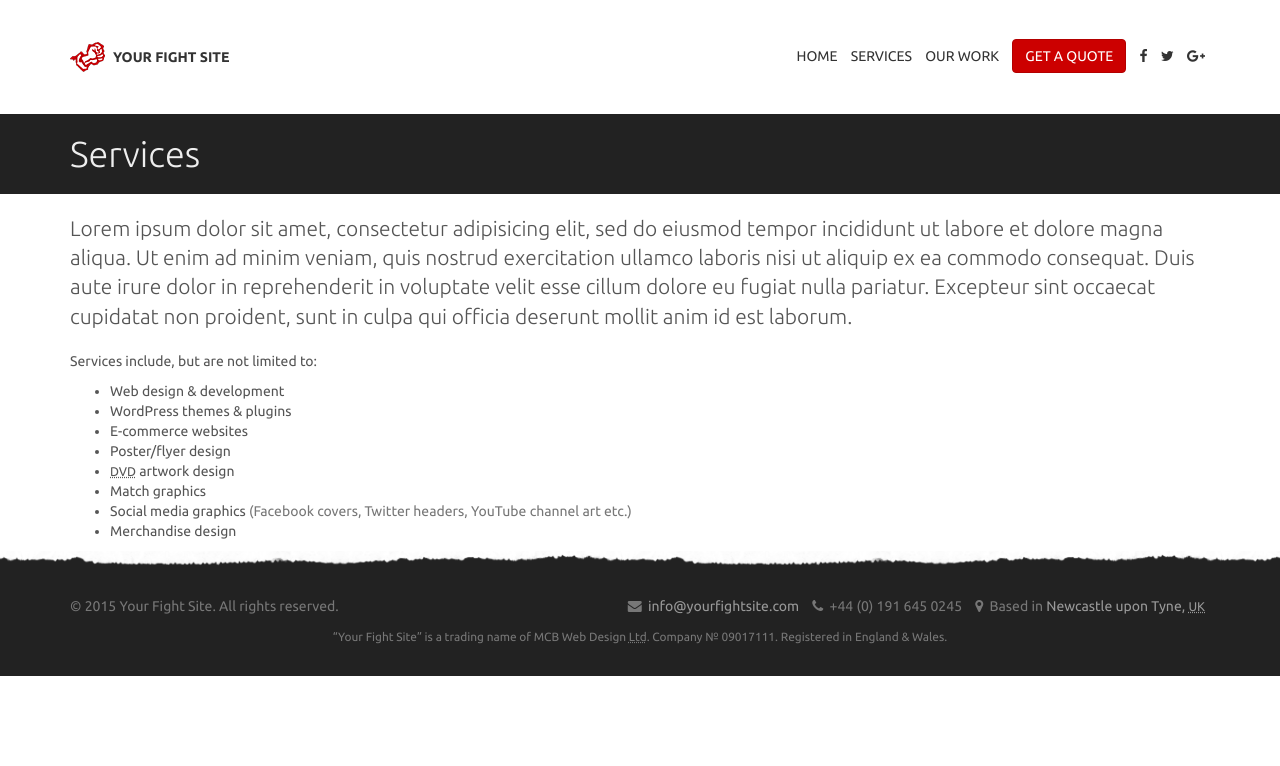
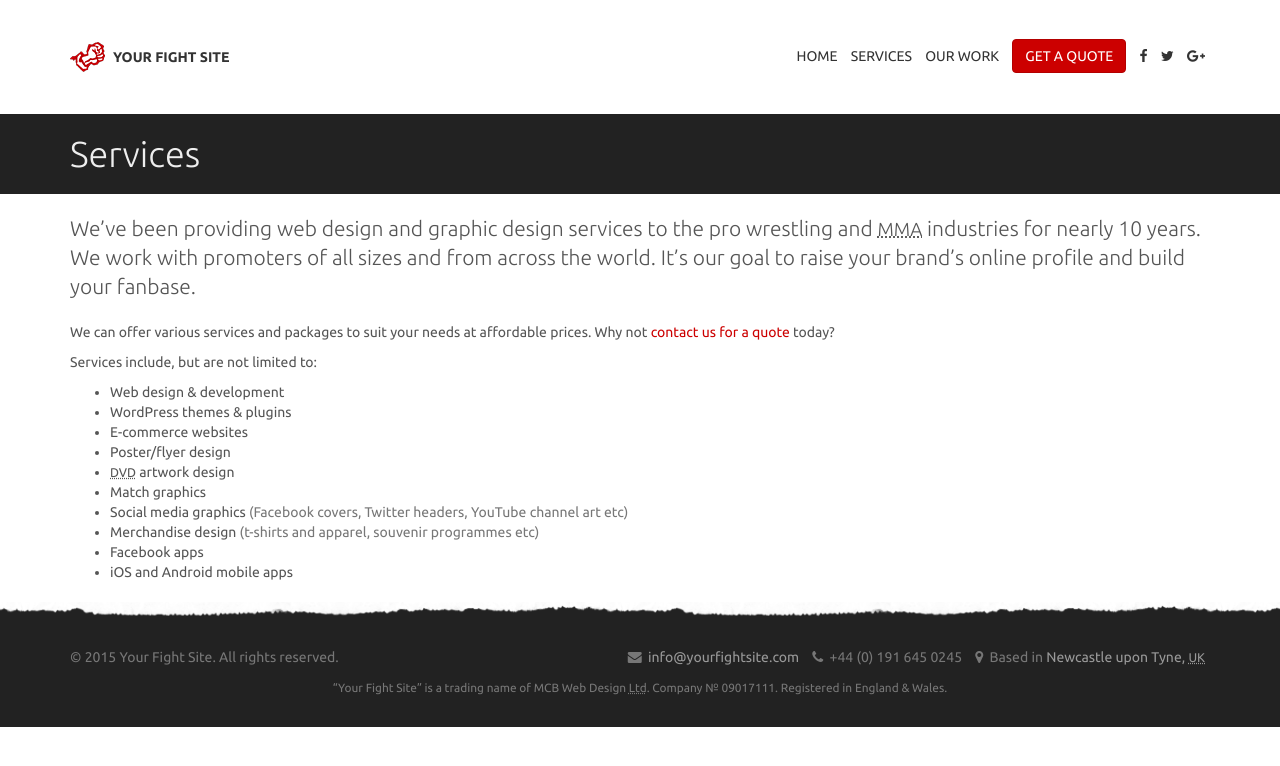
Before and after one commit to yourfightsite/yourfightsite.github.io, a Jekyll site: the page built from services.html, in a window 1280 px wide. Shown: the top 766 px of the page. Built offline with Jekyll 4.4.1, drawn with Linux system fonts in a browser that asks for light colours; nearby versions of some CDN libraries.

Commit message:
Tweak copy on home page and services page

```diff
--- a/css/application.css
+++ b/css/application.css
@@ -1,4 +1,5 @@
 html {
+  text-rendering: optimizeLegibility;
   -webkit-font-smoothing: antialiased;
 }
 
@@ -37,6 +38,7 @@ abbr[title] {
 .site-footer {
   color: #777;
   background: #222 url(../img/footer-bg.png) repeat-x 50% 0;
+  margin-top: 10px;
   padding: 45px 0 30px;
 }
 .site-footer a {
--- a/index.html
+++ b/index.html
@@ -23,6 +23,7 @@ title: "MMA &amp; Wrestling Web Design &amp; Graphic Design &middot; Your Fight
       </figure>
       <div class="col-sm-6">
         <p>Your Fight Site <abbr class="initialism" title="Video On Demand">VOD</abbr> is a video on demand platform that allows wrestling fans to watch pro wrestling action from around the world and for pro wrestling promoters to self-publish their video content.</p>
+        <p>Fans can watch pro wrestling action from around the globe and on desktop, tablet, and mobile devices.</p>
         <a class="btn btn-cta btn-primary" href="http://vod.yourfightsite.com/" rel="external">Visit Your Fight Site <abbr class="initialism" title="Video On Demand">VOD</abbr></a>
       </div>
     </div>
--- a/services.html
+++ b/services.html
@@ -11,7 +11,11 @@ title: Services
     </div>
   </header>
   <div class="container">
-    <p class="lead">Lorem ipsum dolor sit amet, consectetur adipisicing elit, sed do eiusmod tempor incididunt ut labore et dolore magna aliqua. Ut enim ad minim veniam, quis nostrud exercitation ullamco laboris nisi ut aliquip ex ea commodo consequat. Duis aute irure dolor in reprehenderit in voluptate velit esse cillum dolore eu fugiat nulla pariatur. Excepteur sint occaecat cupidatat non proident, sunt in culpa qui officia deserunt mollit anim id est laborum.</p>
+    <p class="lead">We’ve been providing web design and graphic design services to the pro wrestling and <abbr class="initialism" title="Mixed Martial Arts">MMA</abbr> industries for nearly 10 years.
+      We work with promoters of all sizes and from across the world.
+      It’s our goal to raise your brand’s online profile and build your fanbase.</p>
+    <p>We can offer various services and packages to suit your needs at affordable prices.
+      Why not <a href="/get-a-quote">contact us for a quote</a> today?</p>
     <p>Services include, but are not limited to:</p>
     <ul>
       <li>Web design &amp; development</li>
@@ -20,8 +24,10 @@ title: Services
       <li>Poster/flyer design</li>
       <li><abbr class="initialism" title="Digital Versatile Disc">DVD</abbr> artwork design</li>
       <li>Match graphics</li>
-      <li>Social media graphics <span class="text-muted">(Facebook covers, Twitter headers, YouTube channel art etc.)</span></li>
-      <li>Merchandise design</li>
+      <li>Social media graphics <span class="text-muted">(Facebook covers, Twitter headers, YouTube channel art etc)</span></li>
+      <li>Merchandise design <span class="text-muted">(t-shirts and apparel, souvenir programmes etc)</span></li>
+      <li>Facebook apps</li>
+      <li>iOS and Android mobile apps</li>
     </ul>
   </div>
 </div>
```
